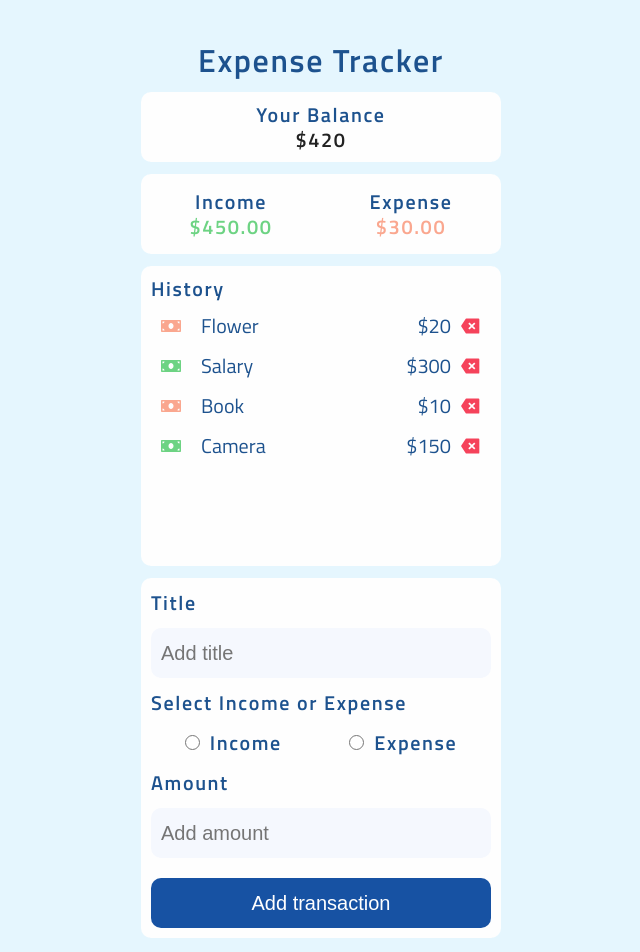
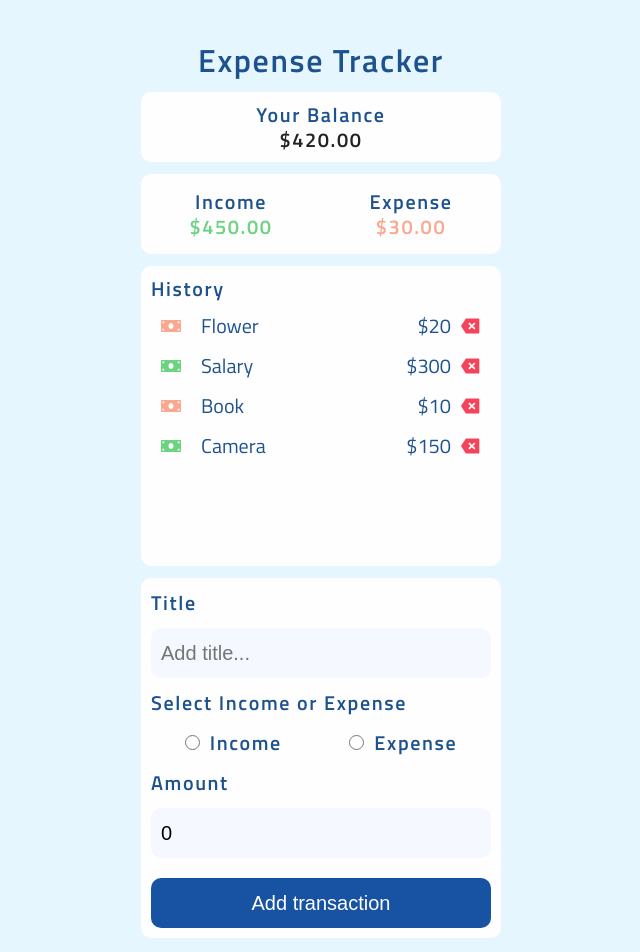
Before and after one commit to cacti23/awesome-exprense-tracker, a React (Create React App) app: page / in a window 1280 px wide. Shown: the top 952 px of the page, without its empty margins (319-959 px from the left). Built offline with nearby package versions, Linux system fonts and the light colour scheme.

Commit message:
installing react-uuid for unique id gen

```diff
--- a/src/components/AddTransaction.js
+++ b/src/components/AddTransaction.js
@@ -1,25 +1,54 @@
-import React from 'react';
+import React, { useState, useContext } from 'react';
+import { GlobalContext } from '../context/GlobalState';
 
 export const AddTransaction = () => {
+  const [title, setTitle] = useState('');
+  const [isExpense, setIsExpense] = useState(false);
+  const [amount, setAmount] = useState(0);
+
+  const { addTransaction } = useContext(GlobalContext);
+
+  const onSubmit = e => {
+    e.preventDefault();
+    addTransaction({
+      id: Math.floor(Math.random() * 10000),
+      title,
+      amount: +amount,
+      isExpense,
+    });
+  };
+
   return (
     <div className='add-transaction'>
-      <form>
+      <form onSubmit={onSubmit}>
         <div className='form-control'>
           <label htmlFor='title'>Title</label>
           <input
             type='text'
-            placeholder='Add title'
             id='title'
             className='text-input'
+            value={title}
+            onChange={e => setTitle(e.target.value)}
+            placeholder='Add title...'
           />
           <label>Select Income or Expense</label>
           <div className='checkboxes'>
             <label htmlFor='income'>
-              <input type='radio' id='income' name='only-one' />
+              <input
+                type='radio'
+                id='income'
+                name='only-one'
+                onChange={() => setIsExpense(true)}
+              />
               <span>Income</span>
             </label>
             <label htmlFor='expense'>
-              <input type='radio' id='expense' name='only-one' />
+              <input
+                type='radio'
+                id='expense'
+                name='only-one'
+                onChange={() => setIsExpense(false)}
+              />
               <span>Expense</span>
             </label>
           </div>
@@ -27,11 +56,13 @@ export const AddTransaction = () => {
           <label htmlFor='amount'>Amount</label>
           <input
             type='number'
-            placeholder='Add amount'
+            placeholder='Add amount...'
             id='amount'
             className='text-input'
+            value={amount}
+            onChange={e => setAmount(e.target.value)}
           />
-          <button>Add transaction</button>
+          <button type='submit'>Add transaction</button>
         </div>
       </form>
     </div>
--- a/src/components/Balance.js
+++ b/src/components/Balance.js
@@ -9,7 +9,7 @@ export const Balance = () => {
     <div className='balance'>
       <h3>your balance</h3>
       <h3 className='bal-value'>
-        ${calculateTotalIncome() - calculateTotalExpense()}
+        ${(calculateTotalIncome() - calculateTotalExpense()).toFixed(2)}
       </h3>
     </div>
   );
--- a/src/context/GlobalState.js
+++ b/src/context/GlobalState.js
@@ -35,11 +35,19 @@ export const GlobalProvider = ({ children }) => {
     });
   }
 
+  function addTransaction(transaction) {
+    dispatch({
+      type: 'ADD_TRANSACTION',
+      payload: transaction,
+    });
+  }
+
   return (
     <GlobalContext.Provider
       value={{
         transactions: state.transactions,
         deleteTransaction,
+        addTransaction,
         calculateTotalIncome,
         calculateTotalExpense,
       }}
```
